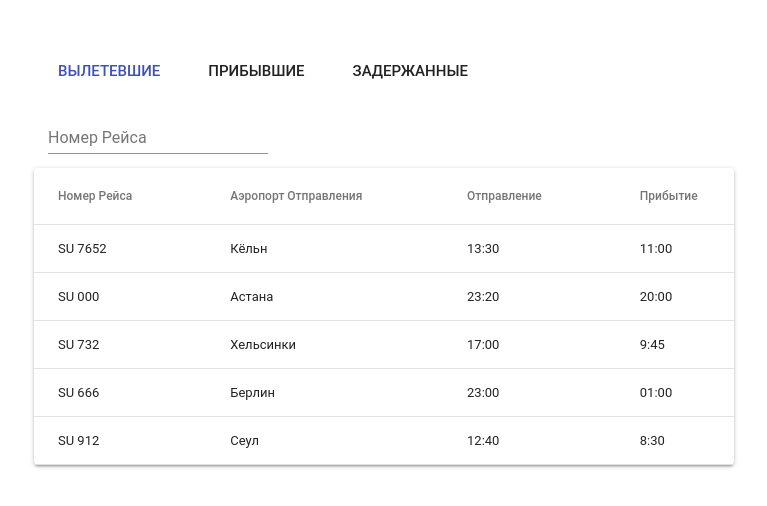
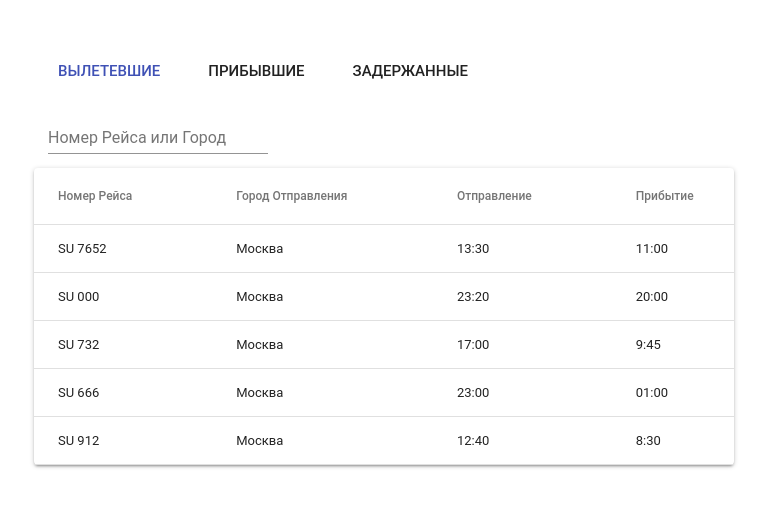
Before and after one commit to CodingMagesty/Flight-Table-App, a React (Create React App) app in the folder flight_app/: page / in a window 1280 px wide. Shown: the top 506 px of the page, without its empty margins (256-1023 px from the left). Built offline with nearby package versions, Linux system fonts and the light colour scheme.

Commit message:
Added search by city and board number

```diff
--- a/flight_app/src/Containers/FlightsTable/FlightsTable.js
+++ b/flight_app/src/Containers/FlightsTable/FlightsTable.js
@@ -5,13 +5,21 @@ import DB from '../../DataBase/database.js';
 
 class FlightsTable extends Component {
   adjustDB = () => {
-    return DB.filter(flight => flight['status'] === this.props.currentFilter);
+    return DB.filter(flight => flight.status === this.props.currentFilter);
+  }
+
+  filterDBbySubStr = () => {
+    const filterdDB = this.adjustDB();
+
+    if(isNaN(this.props.search)) {
+      return filterdDB.filter(flight => flight.from.includes(this.props.search));
+    } else {
+      return filterdDB.filter(flight => flight.number.includes(this.props.search))
+    }
   }
 
   render() {
-    const filterdDB = this.adjustDB();
-    console.log();
-    if (!this.props.search) {
+    const filterdDB = (!this.props.search) ? this.adjustDB() : this.filterDBbySubStr();
       return(
         <div>
           <Paper>
@@ -19,7 +27,7 @@ class FlightsTable extends Component {
               <TableHead>
                 <TableRow>
                   <TableCell>Номер Рейса</TableCell>
-                  <TableCell>Аэропорт Отправления</TableCell>
+                  <TableCell>Город Отправления</TableCell>
                   <TableCell>Отправление</TableCell>
                   <TableCell>Прибытие</TableCell>
                 </TableRow>
@@ -40,12 +48,7 @@ class FlightsTable extends Component {
           </Paper>
         </div>
       );
-    } else {
-      return (
-        <p>{this.props.search}</p>
-      );
     }
-  }
 }
 
 export default FlightsTable;
--- a/flight_app/src/Containers/SearchInput/SearchInput.js
+++ b/flight_app/src/Containers/SearchInput/SearchInput.js
@@ -11,7 +11,7 @@ class SearchInput extends Component {
     const { search } = this.props;
     return (
       <div>
-        <TextField label="Номер Рейса" value={search} onChange={this.handleChange} style={{margin: '2%'}}/>
+        <TextField label="Номер Рейса или Город" value={search} onChange={this.handleChange} style={{margin: '2%'}}/>
       </div>
     );
   }
--- a/flight_app/src/DataBase/database.js
+++ b/flight_app/src/DataBase/database.js
@@ -42,7 +42,7 @@ export default [
   {
     'id': 5,
     'number': 'SU 7652',
-    'from': 'Кёльн',
+    'from': 'Москва',
     'departured': '11:00',
     'arrived': '13:30',
     'status': 'departured'
@@ -50,7 +50,7 @@ export default [
   {
     'id': 6,
     'number': 'SU 000',
-    'from': 'Астана',
+    'from': 'Москва',
     'departured': '20:00',
     'arrived': '23:20',
     'status': 'departured'
@@ -58,7 +58,7 @@ export default [
   {
     'id': 7,
     'number': 'SU 732',
-    'from': 'Хельсинки',
+    'from': 'Москва',
     'departured': '9:45',
     'arrived': '17:00',
     'status': 'departured'
@@ -66,7 +66,7 @@ export default [
   {
     'id': 8,
     'number': 'SU 666',
-    'from': 'Берлин',
+    'from': 'Москва',
     'departured': '01:00',
     'arrived': '23:00',
     'status': 'departured'
@@ -74,7 +74,7 @@ export default [
   {
     'id': 9,
     'number': 'SU 912',
-    'from': 'Сеул',
+    'from': 'Москва',
     'departured': '8:30',
     'arrived': '12:40',
     'status': 'departured'
```
